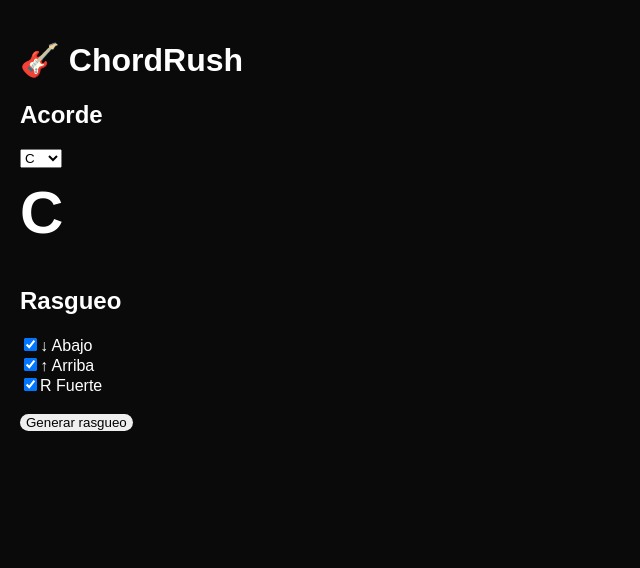
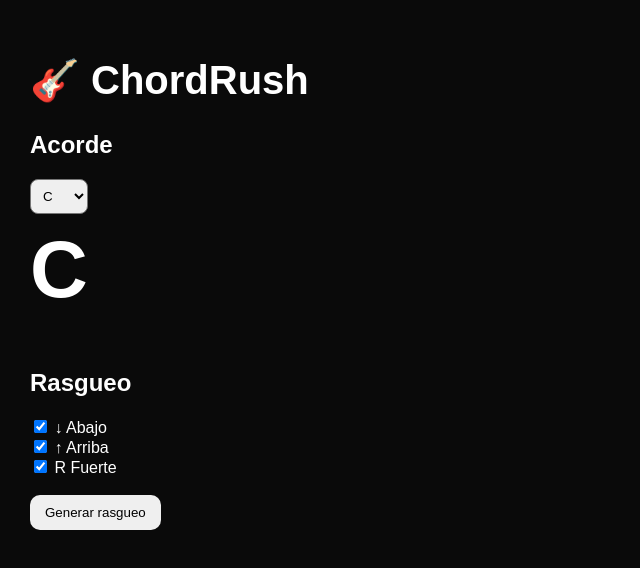
Before and after one commit to maitenasalimbenea/chordrush, a React (Vite) app: page / in a window 1280 px wide. Shown: the top 568 px of the page, without its empty margins (0-640 px from the left). Built offline with nearby package versions, Linux system fonts and the light colour scheme.

Commit message:
Update App.jsx

```diff
--- a/src/App.jsx
+++ b/src/App.jsx
@@ -21,79 +21,76 @@ export default function App() {
     if (opts.r) pool.push("R");
 
     if (pool.length === 0) {
-      setStrum("Seleccioná opciones");
+      setStrum("Seleccioná al menos una opción");
       return;
     }
 
     const result = [];
     for (let i = 0; i < 6; i++) {
-      const pick = pool[Math.floor(Math.random() * pool.length)];
-      result.push(pick);
+      result.push(pool[Math.floor(Math.random() * pool.length)]);
     }
 
     setStrum(result.join(" "));
   }
 
   return (
-    <div style={{ padding: 20, fontFamily: "Arial", background: "#0a0a0a", color: "white", minHeight: "100vh" }}>
+    <div style={{
+      minHeight: "100vh",
+      background: "#0a0a0a",
+      color: "white",
+      fontFamily: "Arial",
+      padding: 30
+    }}>
 
-      <h1>🎸 ChordRush</h1>
+      <h1 style={{ fontSize: 40 }}>🎸 ChordRush</h1>
 
       {/* ACORDE */}
+      <div style={{ marginTop: 20 }}>
         <h2>Acorde</h2>
 
-      <select value={chord} onChange={(e) => setChord(e.target.value)}>
+        <select
+          value={chord}
+          onChange={(e) => setChord(e.target.value)}
+          style={{ padding: 8, borderRadius: 8 }}
+        >
           <option value="C">C</option>
           <option value="G">G</option>
           <option value="D">D</option>
           <option value="Am">Am</option>
         </select>
 
-      <h1 style={{ fontSize: 60, marginTop: 10 }}>
+        <h1 style={{ fontSize: 80, marginTop: 10 }}>
           {chord}
         </h1>
+      </div>
 
       {/* RASGUEO */}
+      <div style={{ marginTop: 30 }}>
         <h2>Rasgueo</h2>
 
-      <label>
-        <input
-          type="checkbox"
-          checked={opts.down}
-          onChange={() => toggle("down")}
-        />
-        ↓ Abajo
-      </label>
-
+        <label><input type="checkbox" checked={opts.down} onChange={() => toggle("down")} /> ↓ Abajo</label>
         <br />
-
-      <label>
-        <input
-          type="checkbox"
-          checked={opts.up}
-          onChange={() => toggle("up")}
-        />
-        ↑ Arriba
-      </label>
-
+        <label><input type="checkbox" checked={opts.up} onChange={() => toggle("up")} /> ↑ Arriba</label>
         <br />
-
-      <label>
-        <input
-          type="checkbox"
-          checked={opts.r}
-          onChange={() => toggle("r")}
-        />
-        R Fuerte
-      </label>
+        <label><input type="checkbox" checked={opts.r} onChange={() => toggle("r")} /> R Fuerte</label>
 
         <br /><br />
 
-      <button onClick={generateStrum}>
+        <button
+          onClick={generateStrum}
+          style={{
+            padding: "10px 15px",
+            borderRadius: 10,
+            cursor: "pointer"
+          }}
+        >
           Generar rasgueo
         </button>
 
-      <h2 style={{ marginTop: 20 }}>{strum}</h2>
+        <h2 style={{ marginTop: 20, fontSize: 30 }}>
+          {strum}
+        </h2>
+      </div>
 
     </div>
   );
```
Lines whose indentation alone changed are shown as unchanged.
